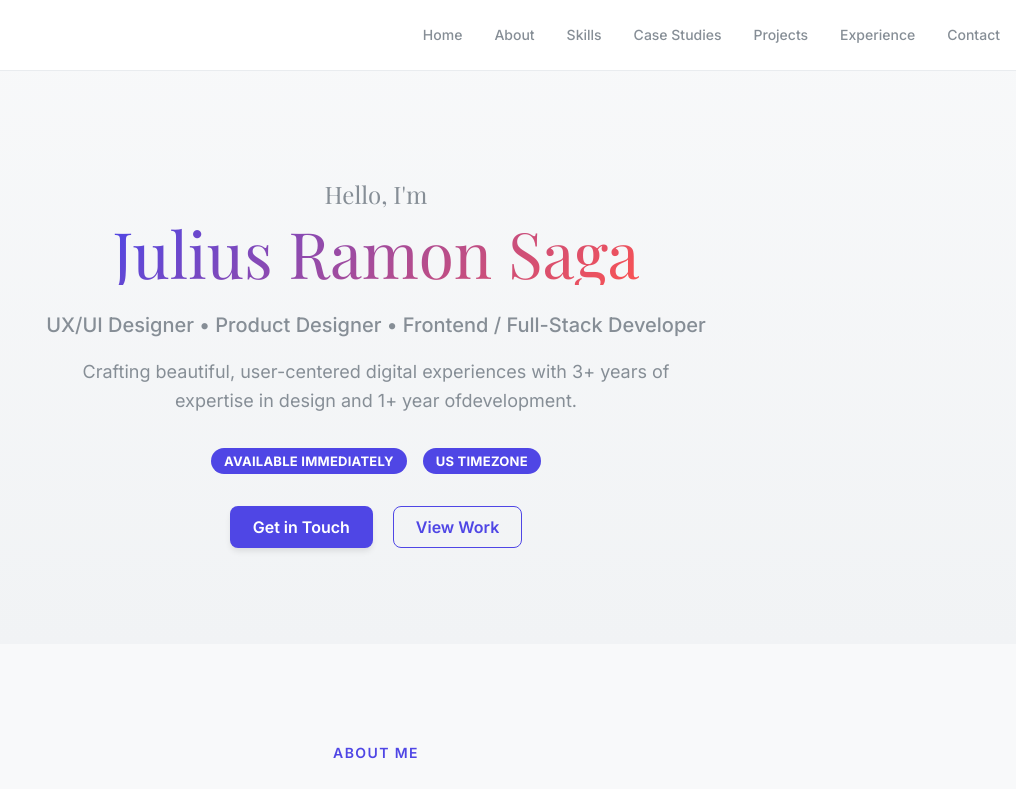
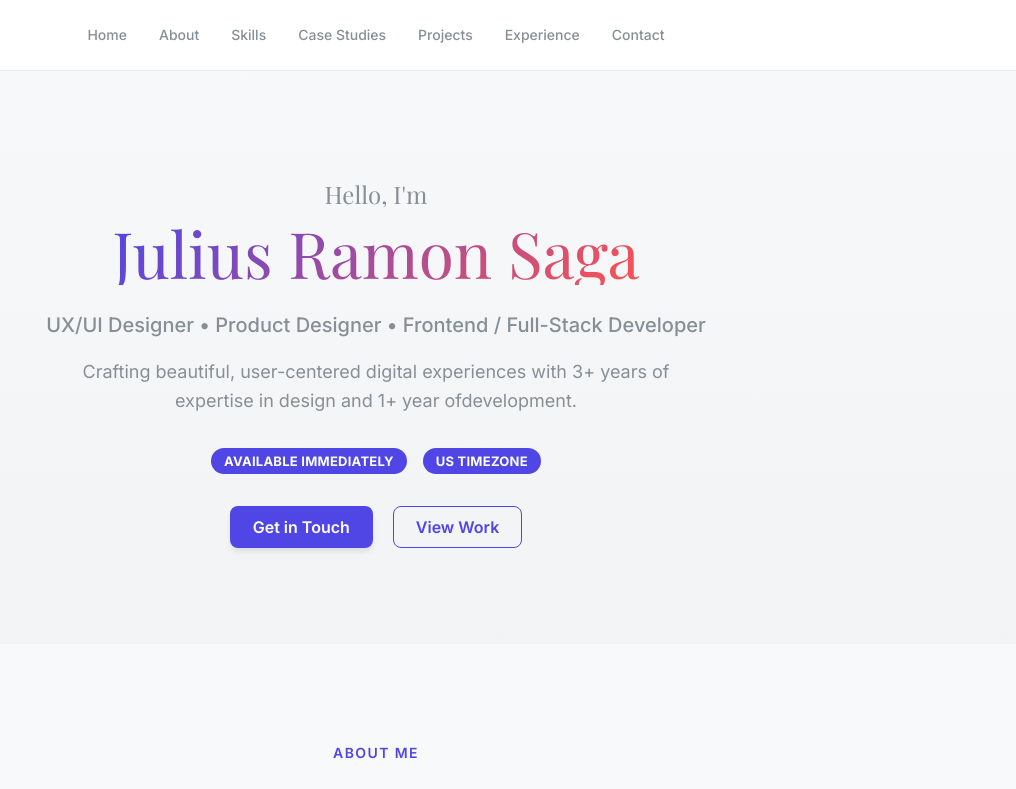
Before and after one commit to julramsaga/julius-portfolio, a Next.js app: page / in a window 1280 px wide. Shown: the top 789 px of the page, without its empty margins (264-1280 px from the left). Built offline with nearby package versions, Linux system fonts and the light colour scheme.

Commit message:
New again

```diff
--- a/components/Navbar.tsx
+++ b/components/Navbar.tsx
@@ -56,7 +56,7 @@ export function Navbar() {
         boxShadow: scrolled ? '0 4px 6px -1px rgba(0, 0, 0, 0.1)' : 'none',
       }}
     >
-      <Container size="xl" style={{ display: 'flex', justifyContent: 'right', alignItems: 'center' }}>
+      <Container size="xl" style={{ display: 'flex', justifyContent: 'center', alignItems: 'center' }}>
         <Group justify="space-between" h={70}>
 
           <Group gap="xl" visibleFrom="md">
```
